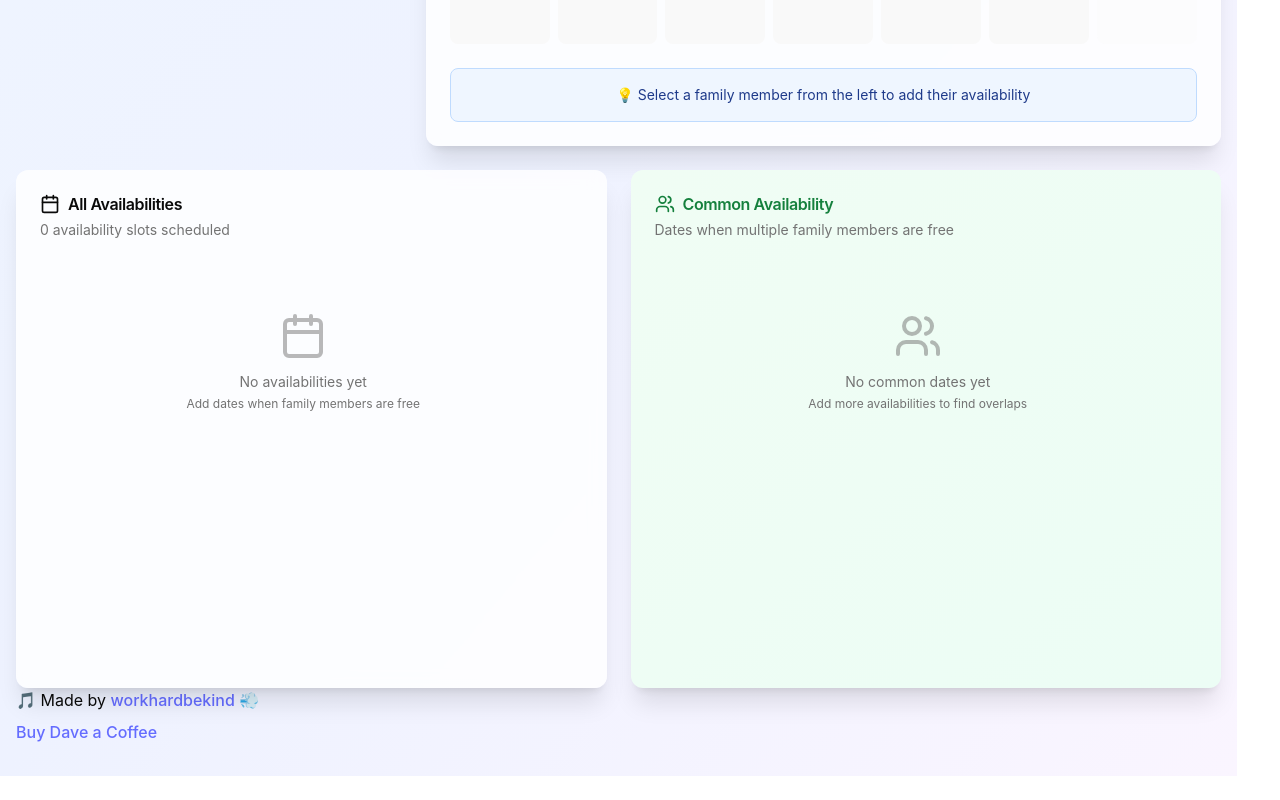
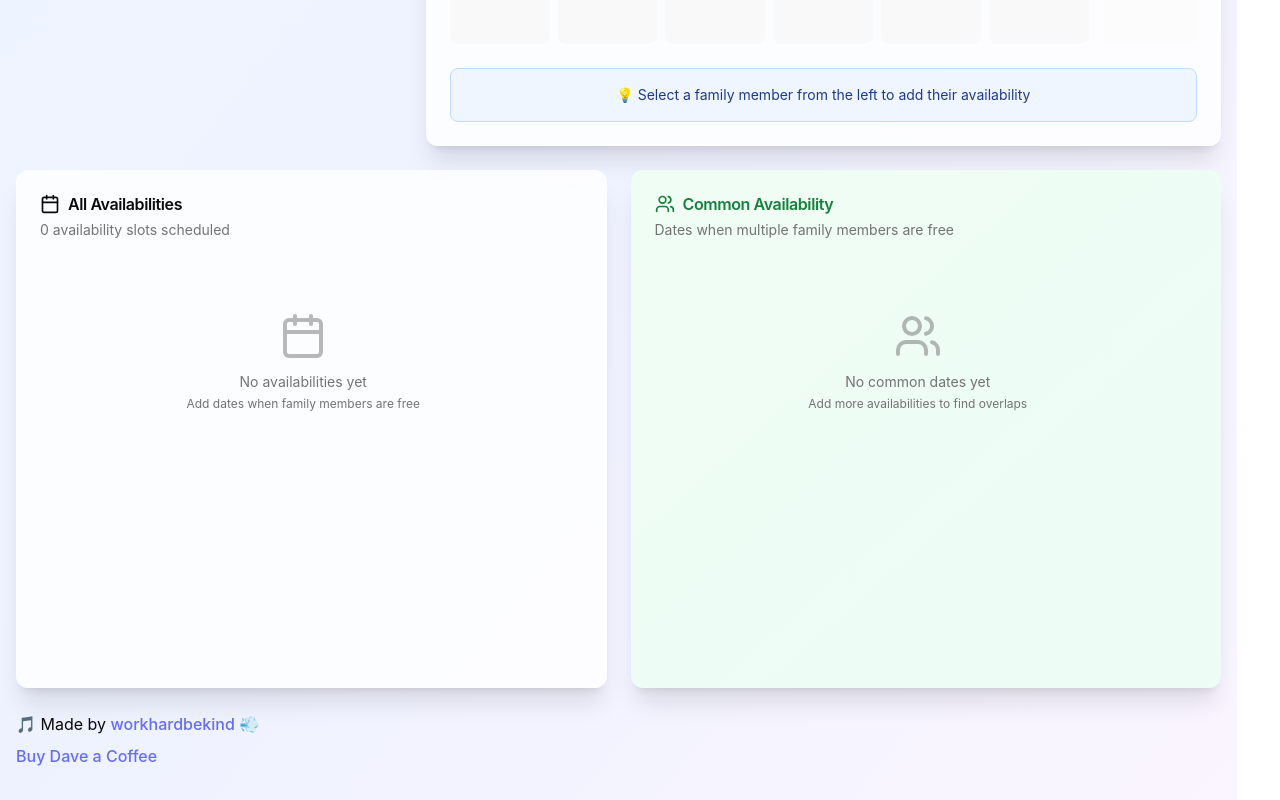
Before and after one commit to workhardbekind/hamfam, a React (Vite) app: page / in a window 1280 px wide. Shown: the part 733-1533 px from the top of the page. Before the commit the page ends 1509 px from the top, so only its background shows below. Built offline with nearby package versions, Linux system fonts and the light colour scheme.

Commit message:
app.tsx footer

```diff
--- a/src/App.tsx
+++ b/src/App.tsx
@@ -129,8 +129,10 @@ function App() {
               onUpdateAvailability={updateAvailability}
             />
           </div>
+          <div className="mt-6">
           <p>🎵 Made by <a href="https://github.com/workhardbekind/fartsy">workhardbekind</a>  💨</p>
           <p className="mt-2"><a href="https://ko-fi.com/districtdave">Buy Dave a Coffee</a></p>
+          </div>
         </main>
 
         <Toaster />
```
